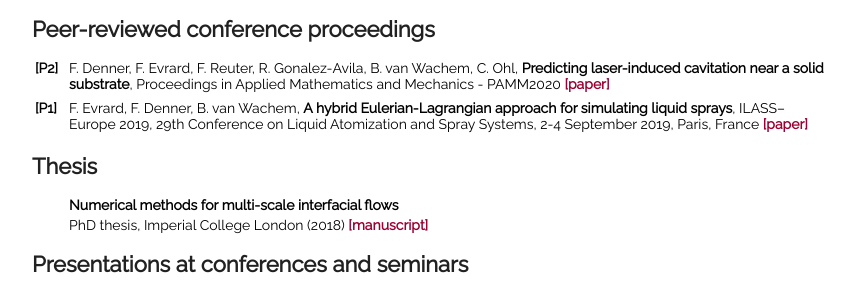
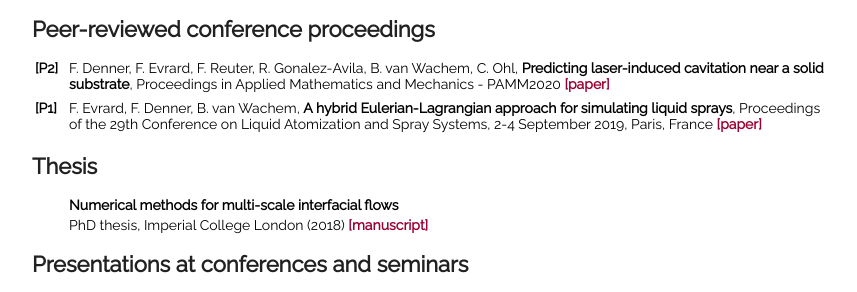
Before and after one commit to fabienevrard/fabienevrard.github.io, a Jekyll site: the page built from publications/index.html, in a window 1280 px wide. Shown: the part 588-880 px from the top of the page, without its empty margins (208-1065 px from the left). Built offline with Jekyll 4.4.1, drawn with Linux system fonts in a browser that asks for light colours.

Commit message:
Update index.html

```diff
--- a/publications/index.html
+++ b/publications/index.html
@@ -82,7 +82,7 @@ volume fractions using parabolic reconstruction on two-dimensional unstructured
 		 <tr><td></td><td></td></tr>
 		 <tr>
 			 <td><b>[P1]</b></td>
-			 <td>F. Evrard, F. Denner, B. van Wachem, <b>A hybrid Eulerian-Lagrangian approach for simulating liquid sprays</b>, ILASS–Europe 2019, 29th Conference on Liquid Atomization and Spray Systems, 2-4 September 2019, Paris, France <b><a href="https://ilass19.sciencesconf.org/243747">[paper]</a></b></td>
+			 <td>F. Evrard, F. Denner, B. van Wachem, <b>A hybrid Eulerian-Lagrangian approach for simulating liquid sprays</b>, Proceedings of the 29th Conference on Liquid Atomization and Spray Systems, 2-4 September 2019, Paris, France <b><a href="https://ilass19.sciencesconf.org/243747">[paper]</a></b></td>
 		 </tr>
 		 <tr><td></td><td></td></tr>
 	</table>
```
